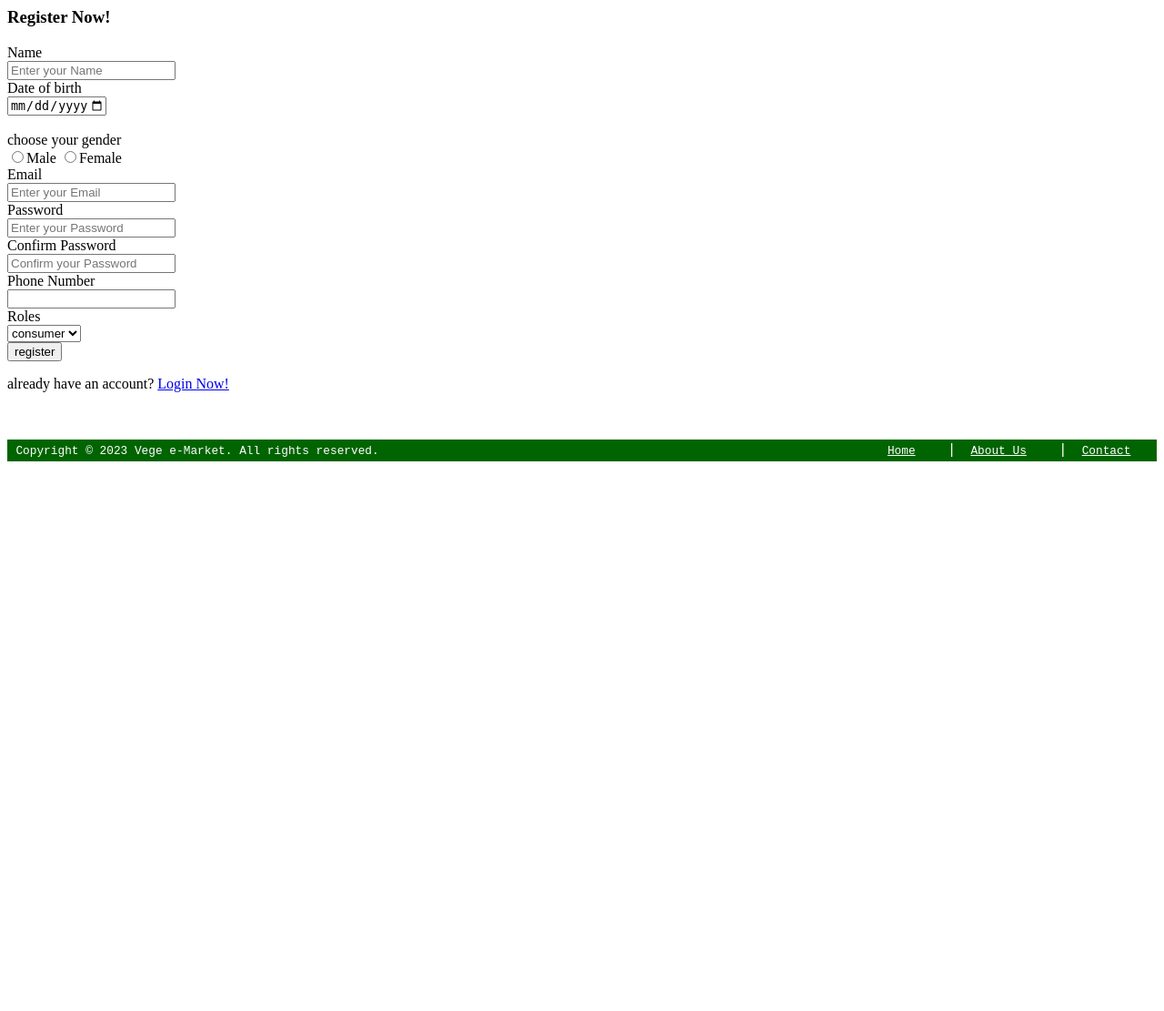
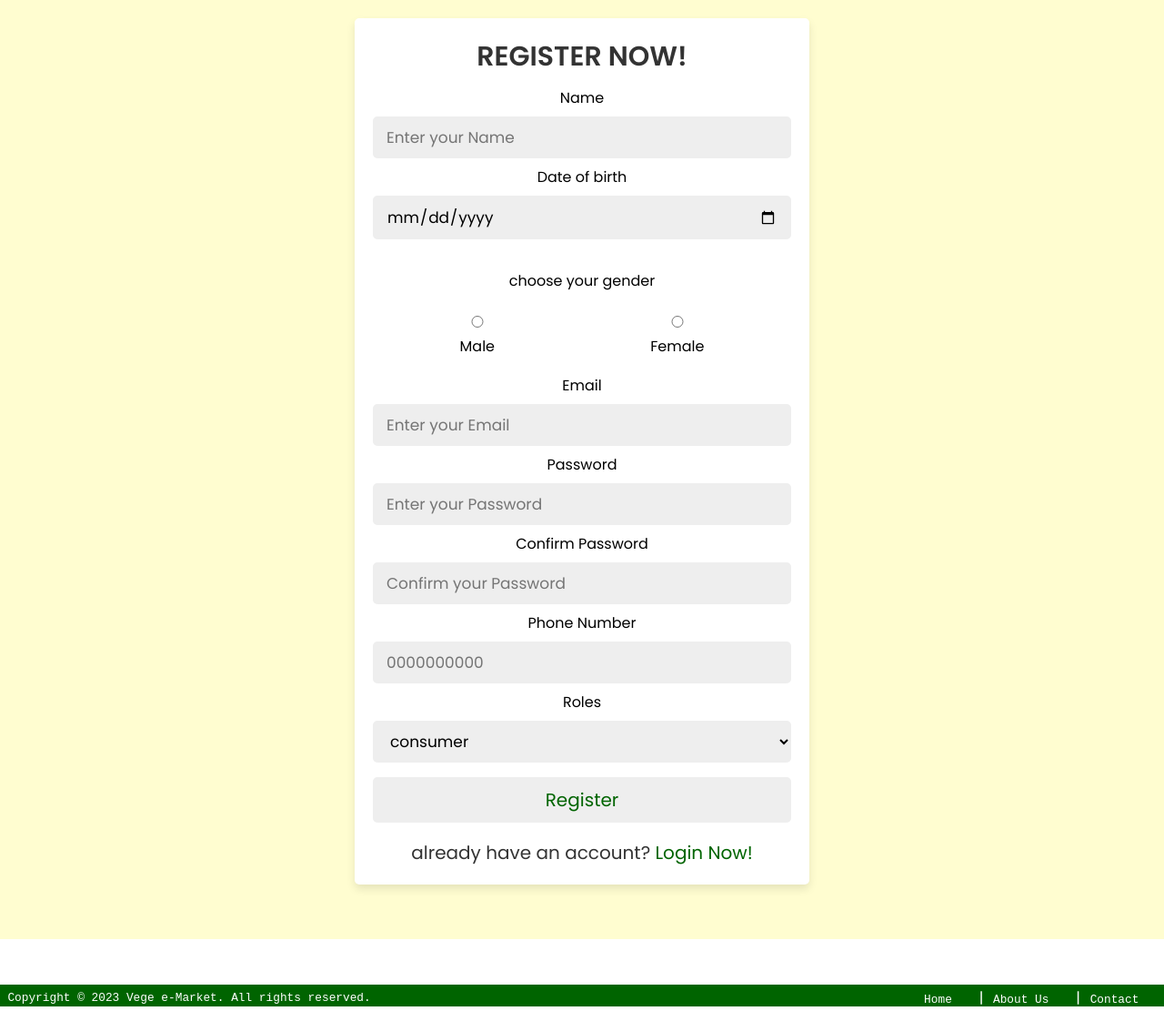
Before and after one commit to TeoJJss/vege-emarket, a PHP site: page /public/Register.php in a window 1280 px wide. Shown: the whole page at 91% size. Before the commit the page ends 507 px from the top, so only its background shows below. Run offline with PHP 8.4, Linux system fonts and the light colour scheme; some libraries are stand-ins or nearby versions.

Commit message:
Add files via upload

```diff
--- a/public/Register.php
+++ b/public/Register.php
@@ -14,8 +14,8 @@ if ($_SERVER['REQUEST_METHOD']=='POST'){
     $role = $_POST["user_type"];
 
     $sql= "SELECT * from users where email = '$email'";
+
     $result=mysqli_query($conn,$sql);
-
 
     if(mysqli_num_rows($result) > 0) {
         $error[] = "User already exist!";
@@ -43,36 +43,157 @@ if ($_SERVER['REQUEST_METHOD']=='POST'){
                     die;
                 }
             }
+
             echo "success";
             echo "<script> alert('Registration success!'); window.location.href='../index.php';</script>";
+
         }
     }
 }
+
 
 ?>
 <!DOCTYPE html>
 <html lang="en">
 <head>
+    <meta charset="UTF-8">
+    <meta name="viewport" content="width=device-width, initial-scale=1.0">
+    <title>Register</title>
     <?php
     if(isset($error)){
          foreach($error as $error){
-            echo '<span clas"error-msg">'.$error. '</span>';
-        }}
+            echo '<span class="error-msg">'.$error.'</span>';
+         };
+        }
     ?>
-    <meta charset="UTF-8">
-    <meta name="viewport" content="width=device-width, initial-scale=1.0">
-    <title>Register</title>
     <link rel="stylesheet" href="https://cdnjs.cloudflare.com/ajax/libs/intl-tel-input/17.0.3/css/intlTelInput.min.css" />
     <script src="https://cdnjs.cloudflare.com/ajax/libs/intl-tel-input/11.0.9/js/intlTelInput.js"></script>
     <script src="https://cdnjs.cloudflare.com/ajax/libs/intl-tel-input/17.0.3/js/intlTelInput.min.js"></script>
+    <style>
+@import url('https://fonts.googleapis.com/css2?family=Poppins:wght@100;200;300;400;500;600&display=swap');*{
+   font-family: 'Poppins', sans-serif;
+   margin:0; padding:0;
+   box-sizing: border-box;
+   outline: none; border:none;
+   text-decoration: none;
+}
+
+.container{
+   min-height: 100vh;
+   display: flex;
+   align-items: center;
+   justify-content: center;
+   padding:20px;
+   padding-bottom: 60px;
+}
+
+
+.container .content .btn{
+   display: inline-block;
+   padding:10px 30px;
+   font-size: 20px;
+   background: darkgreen;
+   color:black;
+   margin:0 5px;
+   text-transform: capitalize;
+}
+
+.container .content .btn:hover{
+   background: darkgreen;
+}
+
+.form-container{
+   min-height: 100vh;
+   display: flex;
+   align-items: center;
+   justify-content: center;
+   padding:20px;
+   padding-bottom: 60px;
+   background: #FFFDD0;
+}
+
+.form-container form{
+   padding:20px;
+   border-radius: 5px;
+   box-shadow: 0 5px 10px rgba(0,0,0,.1);
+   background: white;
+   text-align: center;
+   width: 500px;
+}
+
+.form-container form h3{
+   font-size: 30px;
+   text-transform: uppercase;
+   margin-bottom: 10px;
+   color:#333333;
+}
+
+
+.form-container form input,.form-container form select{
+   width: 100%;
+   padding:10px 15px;
+   font-size: 17px;
+   margin:8px 0;
+   background: #eeeeee;
+   border-radius: 5px;
+}
+
+.form-container .radio-button{
+    display:flex;
+    width:100%;
+    justify-content:space-around;
+    margin:8px 0;
+    padding:10px;
+}
+
+.form-container form select option{
+   background: #ffffff;
+}
+
+.form-container form .form-btn{
+   background:#eeeeee;
+   color:darkgreen;
+   text-transform: capitalize;
+   font-size: 20px;
+   cursor: pointer;
+}
+
+.form-container form .form-btn:hover{
+   background: lightgreen;
+   color:#ffffff;
+}
+
+.form-container form p{
+   margin-top: 10px;
+   font-size: 20px;
+   color:#333333;
+}
+
+.form-container form p a{
+   color:darkgreen;
+}
+
+.error-msg{
+    display:block;
+   background:red;
+   color:#ffffff;
+   font-size: 20px;
+   padding:10px;
+}
+
+</style>
 </head>
 <body>
 <div class="form-container">
 
     <form action=""method="post">
+
+
         <section>
         <h3>Register Now!</h3>
         </section>
+
+
 
         <section>
         <label for="">Name</label>
@@ -90,8 +211,14 @@ if ($_SERVER['REQUEST_METHOD']=='POST'){
 
         <section>
         <br>choose your gender<br>
+            <div class="radio-button">
+                <label for="">
                     <input type="radio" name="gender" value="Male" required="required">Male
+                </label>
+                <label for="">
                     <input type="radio" name="gender" value="Female">Female
+                </label>
+                </div>
         </section>
 
         <section>
@@ -119,11 +246,7 @@ if ($_SERVER['REQUEST_METHOD']=='POST'){
         <label for="">Phone Number</label>
         </section>
         <section>
-            <input id="phone" name="Tel" type="Tel">
-            <span id="valid-msg" class="hide"></span>
-            <span id="error-msg" class="hide"></span>
-
-
+            <input id="phone" name="Tel" type="Tel" pattern="[0-9]{11,12}" required placeholder="0000000000">
 
             <script>
                const input = document.querySelector("#phone");
@@ -131,25 +254,13 @@ if ($_SERVER['REQUEST_METHOD']=='POST'){
                 const errorMsg = document.querySelector("#error-msg");
                 const validMsg = document.querySelector("#valid-msg");
 
-                    // here, the index maps to the error code returned from getValidationError
+                // here, the index maps to the error code returned from getValidationError - see readme
                 const errorMap = ["Invalid number", "Invalid country code", "Too short", "Too long", "Invalid number"];
 
                 // initialise plugin
                 const iti = window.intlTelInput(input, {
                 utilsScript: "/intl-tel-input/js/utils.js?1695806485509"
                 });
-
-                    const reset = () => {
-                    input.classList.remove("error");
-                    errorMsg.innerHTML = "";
-                    errorMsg.classList.add("hide");
-                    validMsg.classList.add("hide");
-                    };
-
-
-
-                    input.addEventListener('change', reset);
-                    input.addEventListener('keyup', reset);
 
             </script>
         </section>
@@ -168,6 +279,9 @@ if ($_SERVER['REQUEST_METHOD']=='POST'){
 
 
         <p>already have an account? <a href="../index.php">Login Now!</a></p>
+
+
+
     </form>
 
 
```
Also changed, not shown: public/Index.php (+9 -104 lines). Lines whose indentation alone changed are shown as unchanged.
